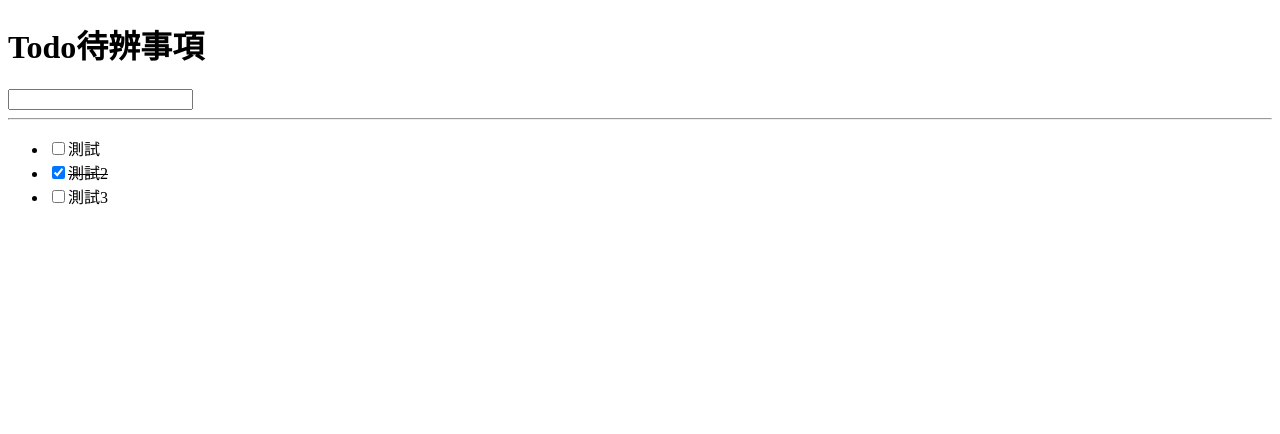
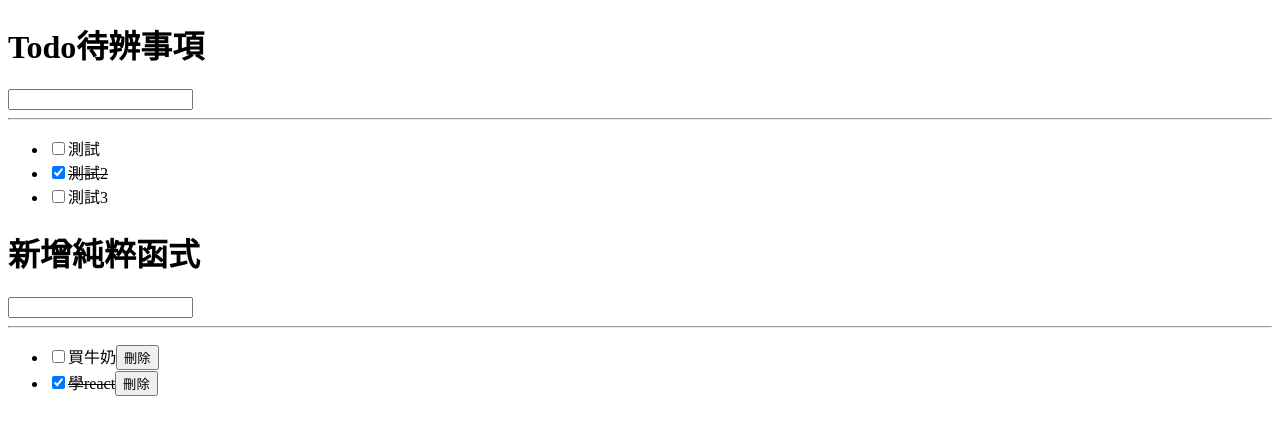
Before and after one commit to XuanYing0915/react_class_base, a Next.js app: page /course/todo in a window 1280 px wide. Shown: the top 434 px of the page. Built offline with nearby package versions, Linux system fonts and the light colour scheme.

Commit message:
新增+刪除純粹函式

```diff
--- /dev/null
+++ b/components/todo/todo_plus.js
@@ -0,0 +1,99 @@
+import { useState } from 'react'
+
+export default function TodoIndexPlus() {
+  // 定義文字輸入用的狀態
+  const [inputText, setInputText] = useState('')
+  // 為了要修正中文輸入法的用Enter組字用的信號狀態
+  const [isCompositing, setIsCompositing] = useState(false)
+
+  // 定義待辨事項狀態，每個成員 todo = { id:number, text:string, completed:bool }
+  // !!重要!! 資料一定要有id，因為key要用id才可以作新增、修改、刪除，這是react中map時需要的
+  const [todos, setTodos] = useState([
+    { id: 1, text: '買牛奶', completed: false },
+    { id: 2, text: '學react', completed: true },
+  ])
+
+  // 建立新todo
+  // 純粹函式(pure function)，只處理狀態改變
+  const add = (todos, text) => {
+    // 仿照資料庫遞增id的作法(id需要有規則和都是數字才可以)
+    // 取出所有id為陣列
+    const ids = todos.map((v) => v.id)
+    // 得到陣列中最大值，之後加1(預設為1)
+    const newId = ids.length > 0 ? Math.max(...ids) + 1 : 1
+
+    // 建立新的todo物件
+    const newTodo = {
+      id: newId,
+      text: text,
+      completed: false,
+    }
+
+    // 回傳新的todos狀態
+    return [newTodo, ...todos]
+  }
+
+  // 切換完成狀態(completed)
+  // 如果有比對到v.id是id，作切換布林值的動作
+  // 純粹函式(pure function)，只處理狀態改變
+  const toggleCompleted = (todos, id) => {
+    return todos.map((v) => {
+      if (v.id === id) return { ...v, completed: !v.completed }
+      else return { ...v }
+    })
+  }
+  // 純粹函式(pure function)，如果有比對到v.id是id，就作移除該成員
+  const remove = (todos, id) => {
+    return todos.filter((v) => v.id !== id)
+  }
+
+  return (
+    <>
+      <input
+        type="text"
+        value={inputText}
+        onChange={(e) => {
+          setInputText(e.target.value)
+        }}
+        // 開關中文輸入法組字期間
+        onCompositionStart={() => setIsCompositing(true)}
+        onCompositionEnd={() => setIsCompositing(false)}
+        onKeyDown={(e) => {
+          // 要在不是中文輸入法組字期間，按下Enter才加入到待辨事項
+          // 有值時(不是空白才能加入)
+          if (e.key === 'Enter' && !isCompositing && inputText) {
+            // 新增一筆todo
+            setTodos(add(todos, inputText))
+            // 清空文字輸入框
+            setInputText('')
+          }
+        }}
+      />
+      <hr />
+      <ul>
+        {todos.map((v) => {
+          return (
+            <li key={v.id}>
+              <input
+                type="checkbox"
+                checked={v.completed}
+                onChange={() => {
+                  setTodos(toggleCompleted(todos, v.id))
+                }}
+              />
+              {/* 切換completed狀態，呈現刪除線樣式 */}
+              {v.completed ? <del>{v.text}</del> : v.text}
+              <button
+                onClick={() => {
+                  setTodos(remove(todos, v.id))
+                }}
+              >
+                刪除
+              </button>
+            </li>
+          )
+        })}
+      </ul>
+    </>
+  )
+}
--- a/pages/course/todo.js
+++ b/pages/course/todo.js
@@ -1,11 +1,14 @@
 import React from 'react'
-import TodoIndex from '@/components/todo'
+import TodoIndex from '@/components/todo/index'
+import TodoIndexPlus from '@/components/todo/todo_plus'
 
 export default function Todo() {
   return (
     <>
       <h1>Todo待辨事項</h1>
       <TodoIndex />
+      <h1>新增純粹函式</h1>
+      <TodoIndexPlus />
     </>
   )
 }
```
